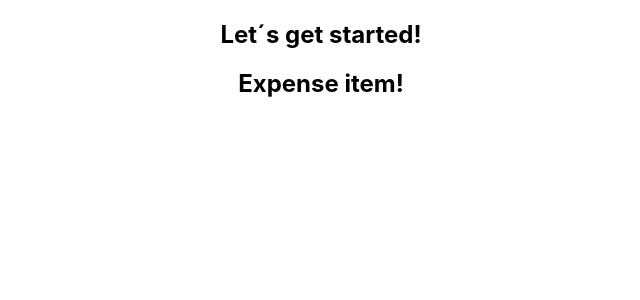
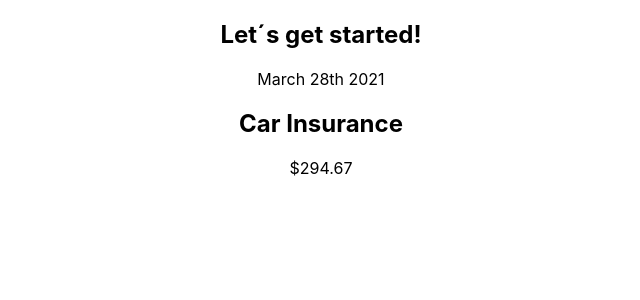
Before and after one commit to cisnerosjj/Udemy---React-The-complete-guide, a React (Create React App) app: page / in a window 1280 px wide. Shown: the top 300 px of the page, without its empty margins (319-959 px from the left). Built offline with nearby package versions, Linux system fonts and the light colour scheme.

Commit message:
Writing more complex jsx code

```diff
--- a/src/components/ExpenseItem.js
+++ b/src/components/ExpenseItem.js
@@ -1,5 +1,15 @@
 function ExpenseItem() {
-    return <h2>Expense item!</h2>
+  return (
+    <div>
+      <div>
+        March 28th 2021
+        <div>
+          <h2>Car Insurance</h2>
+        </div>
+        <div>$294.67</div>
+      </div>
+    </div>
+  );
 }
 
-export default ExpenseItem
+export default ExpenseItem;
```
